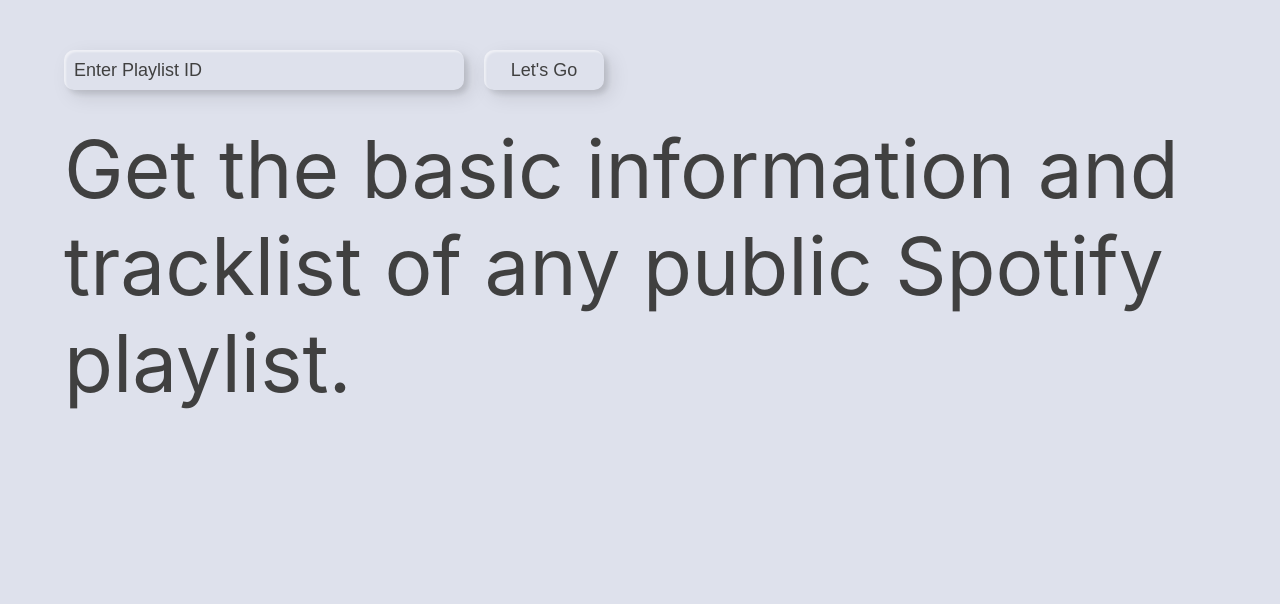
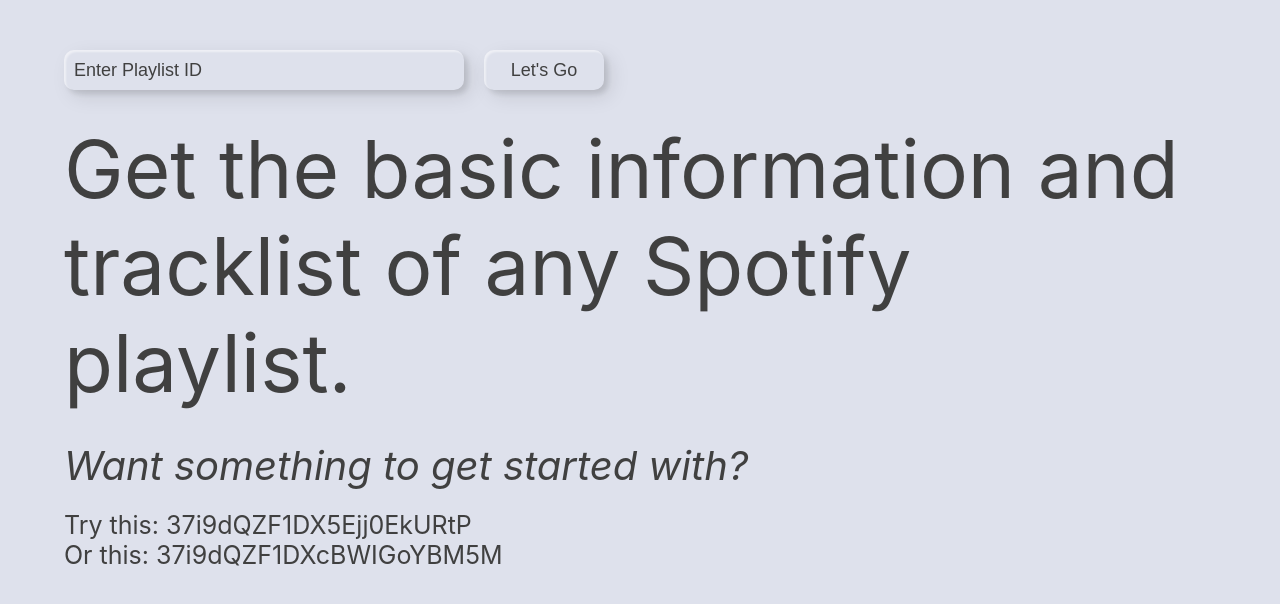
Before and after one commit to rencewang/spotlist, a React (Create React App) app: page / in a window 1280 px wide. Shown: the top 604 px of the page. Built offline with nearby package versions, Linux system fonts and the light colour scheme.

Commit message:
homepage edits

```diff
--- a/src/App.js
+++ b/src/App.js
@@ -134,7 +134,10 @@ function App() {
       </div>
 
       <div id="instruction">
-        Get the basic information and tracklist of any public Spotify playlist.
+        <div>Get the basic information and tracklist of any Spotify playlist.</div>
+        <div className="try" style={{fontSize: "40px", marginTop: "30px", marginBottom: "20px", fontStyle: "italic"}}>Want something to get started with?</div>
+        <div className="try">Try this: 37i9dQZF1DX5Ejj0EkURtP</div>
+        <div className="try">Or this: 37i9dQZF1DXcBWIGoYBM5M</div>
       </div>
 
 
--- a/src/App.scss
+++ b/src/App.scss
@@ -171,4 +171,7 @@ input:focus, select:focus, textarea:focus, button:focus { outline: none; }
   @media (max-width: 650px) {
     font-size: 3em;
   }
+  > .try {
+    font-size: 25px;
+  }
 }
```
